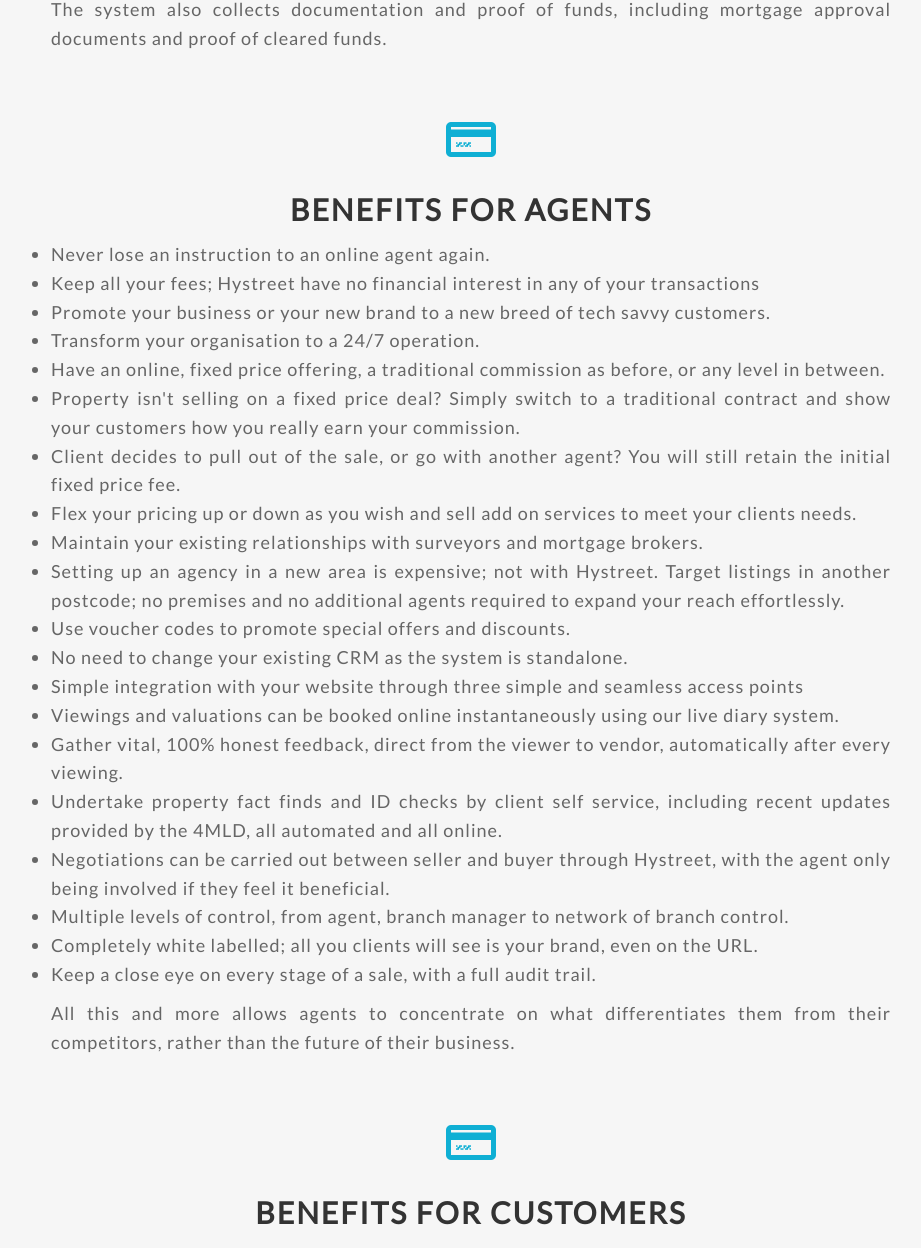
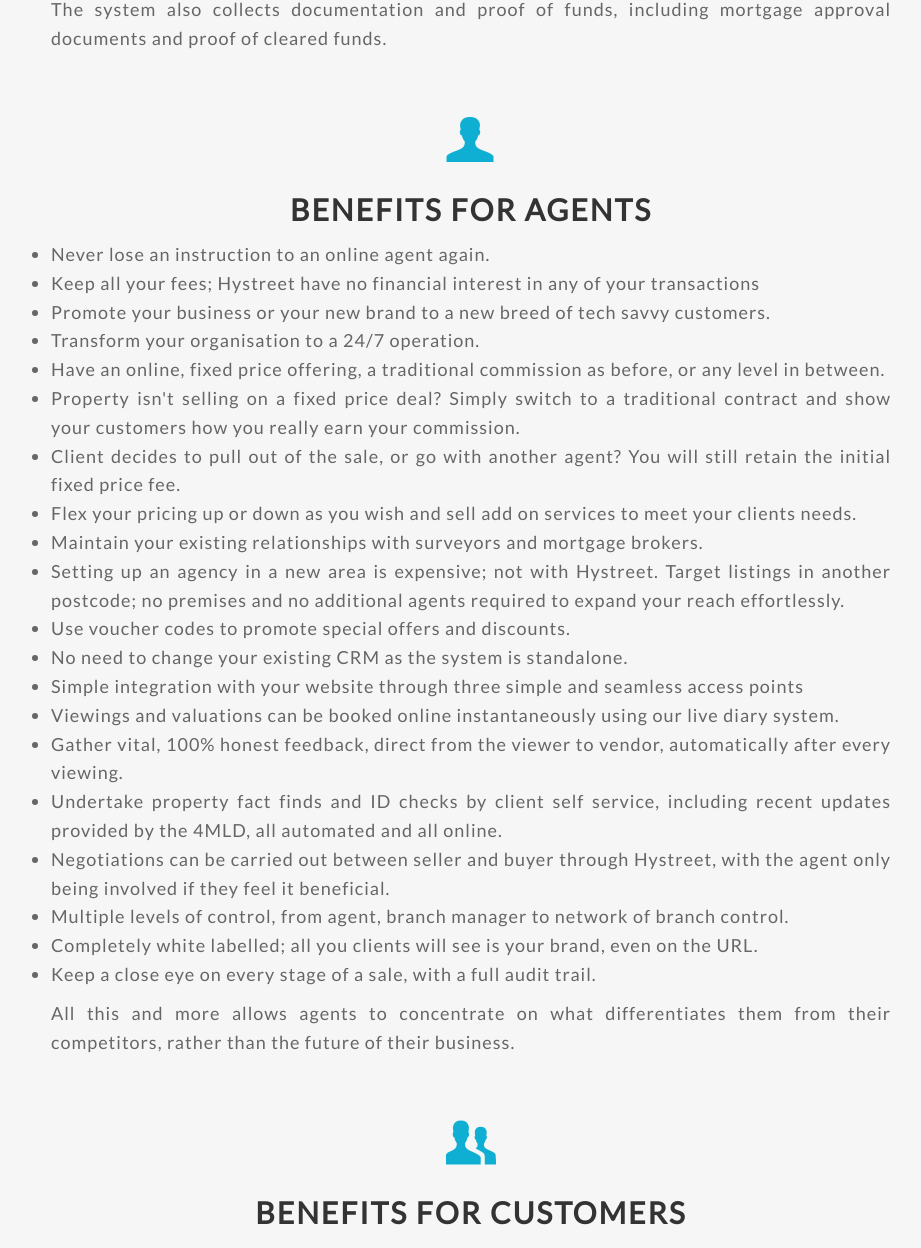
Before and after one commit to hystreet/hystreet.github.io, a Jekyll site: the page built from features-benefits/index.html, in a window 1280 px wide. Shown: the part 2184-3432 px from the top of the page, without its empty margins (169-1090 px from the left). Built offline with Jekyll 4.4.1, drawn with Linux system fonts in a browser that asks for light colours; some web fonts are replaced; a script that is not in the unit is left out.

Commit message:
updating icons

```diff
--- a/features-benefits/index.html
+++ b/features-benefits/index.html
@@ -87,7 +87,7 @@
       </p>
 
       <h2 id="agents">
-        <i class="icon-credit-card"></i>
+        <i class="icon-user"></i>
         Benefits for Agents
       </h2>
       <ul>
@@ -157,7 +157,7 @@
         </p>
 
       <h2 id="customers">
-        <i class="icon-credit-card"></i>
+        <i class="icon-users"></i>
         Benefits for Customers
       </h2>
         <ul>
```
